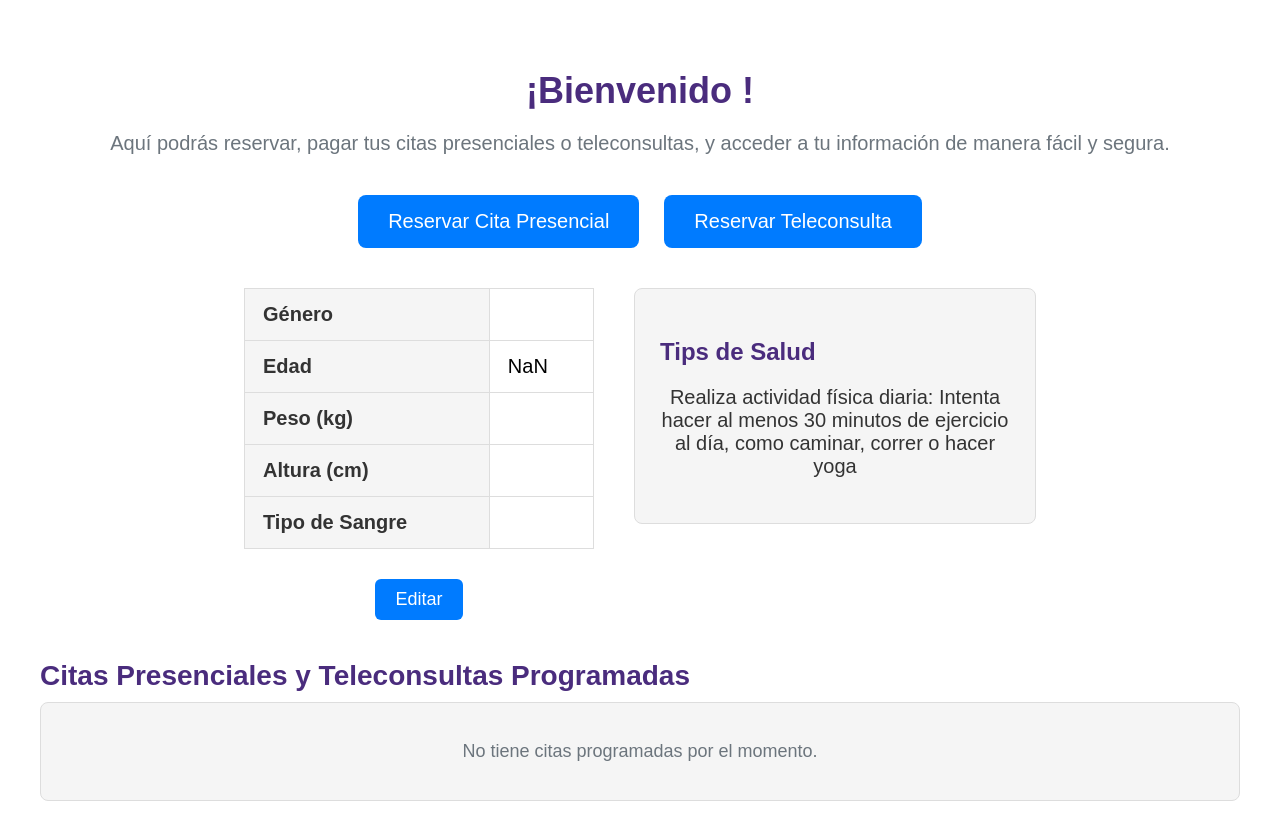
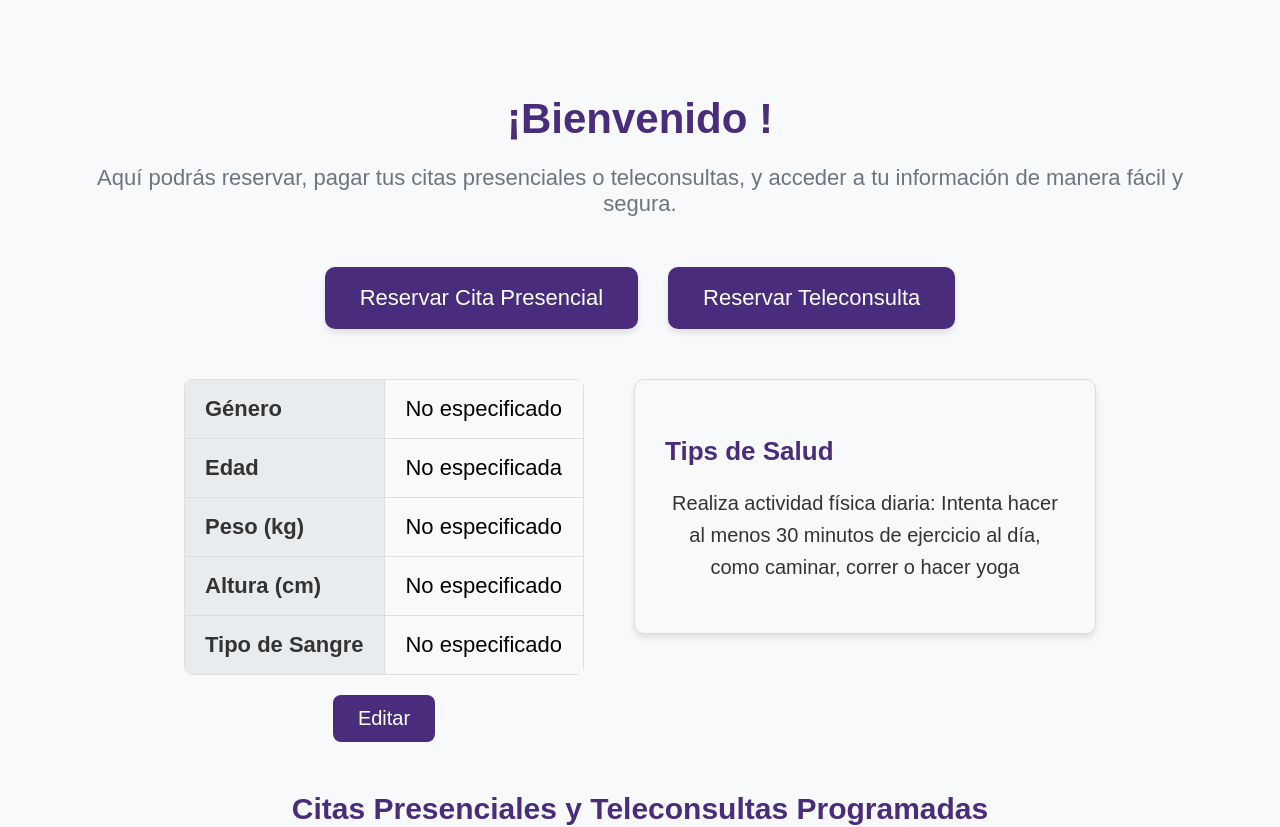
Before and after one commit to aaronfc20/Frontend-Proyecto, a React (Create React App) app: page /dashboard-usuario in a window 1280 px wide. Shown: the top 827 px of the page. Built offline with nearby package versions, Linux system fonts and the light colour scheme.

Commit message:
avance Paciente

```diff
--- a/src/components/DashboardUsuario.js
+++ b/src/components/DashboardUsuario.js
@@ -6,15 +6,15 @@ const DashboardUsuario = () => {
     const [userData, setUserData] = useState({
         nombre: '',
         apellidoPaterno: '',
-        genero: '',
+        genero: 'No especificado',
         fechaNacimiento: '',
-        peso: '',
-        altura: '',
-        tipoSangre: ''
+        peso: 'No especificado',
+        altura: 'No especificado',
+        tipoSangre: 'No especificado'
     });
     const [isEditing, setIsEditing] = useState(false);
-    const [tipIndex, setTipIndex] = useState(0); // Estado para el índice de los tips de salud
-    const [appointments, setAppointments] = useState([]); // Estado para almacenar las citas
+    const [tipIndex, setTipIndex] = useState(0);
+    const [appointments, setAppointments] = useState([]);
     const navigate = useNavigate();
 
     const healthTips = [
@@ -26,38 +26,35 @@ const DashboardUsuario = () => {
     ];
 
     useEffect(() => {
-        // Obtener los datos del usuario desde localStorage
         const user = JSON.parse(localStorage.getItem('user'));
         if (user) {
             setUserData({
-                ...userData,
-                nombre: user.nombres,
-                apellidoPaterno: user.apellidoPaterno,
-                genero: user.genero,
-                fechaNacimiento: user.fechaNacimiento,
+                nombre: user.nombres || 'No especificado',
+                apellidoPaterno: user.apellidoPaterno || 'No especificado',
+                genero: user.genero || 'No especificado',
+                fechaNacimiento: user.fechaNacimiento || '',
+                peso: user.peso || 'No especificado',
+                altura: user.altura || 'No especificado',
+                tipoSangre: user.tipoSangre || 'No especificado'
             });
         }
     }, []);
 
-    // Cambiar el índice de tip cada 5 segundos
     useEffect(() => {
         const interval = setInterval(() => {
             setTipIndex((prevIndex) => (prevIndex + 1) % healthTips.length);
         }, 5000);
-
-        // Limpiar el intervalo al desmontar el componente
         return () => clearInterval(interval);
     }, [healthTips.length]);
 
-    // Calcular la edad a partir de la fecha de nacimiento
     const calculateAge = (fechaNacimiento) => {
+        if (!fechaNacimiento) return 'No especificada';
         const birthDate = new Date(fechaNacimiento);
         const ageDifMs = Date.now() - birthDate.getTime();
         const ageDate = new Date(ageDifMs);
         return Math.abs(ageDate.getUTCFullYear() - 1970);
     };
 
-    // Alternar entre modos de edición y guardar
     const toggleEditMode = () => {
         if (isEditing) {
             localStorage.setItem('user', JSON.stringify({ ...userData }));
@@ -66,15 +63,8 @@ const DashboardUsuario = () => {
         setIsEditing(!isEditing);
     };
 
-    // Manejar cambios en los inputs
     const handleChange = (e) => {
         setUserData({ ...userData, [e.target.name]: e.target.value });
-    };
-
-    // Agregar una nueva cita al estado
-    const addAppointment = (tipo, fecha, hora) => {
-        const newAppointment = { tipo, fecha, hora };
-        setAppointments([...appointments, newAppointment]);
     };
 
     return (
@@ -175,12 +165,10 @@ const DashboardUsuario = () => {
                 </div>
             </div>
 
-            {/* Título de la sección de citas programadas como un display */}
             <h3 className="appointments-title">
                 <i className="fas fa-calendar-alt"></i> Citas Presenciales y Teleconsultas Programadas
             </h3>
 
-            {/* Contenedor de citas */}
             <div className="appointments-section">
                 {appointments.length === 0 ? (
                     <p>No tiene citas programadas por el momento.</p>
--- a/src/components/RegisterPatient.css
+++ b/src/components/RegisterPatient.css
@@ -36,14 +36,14 @@
 
 .register-input:focus,
 .register-textarea:focus {
-    border-color: #007bff;
+    border-color:  #4A2C7D;
     outline: none;
 }
 
 .register-button {
     width: 100%;
     padding: 10px;
-    background-color: #007bff;
+    background-color:  #4A2C7D;
     color: white;
     border: none;
     border-radius: 5px;
@@ -52,7 +52,7 @@
 }
 
 .register-button:hover {
-    background-color: #0056b3;
+    background-color:  #4A2C7D;
 }
 
 .register-textarea {
--- a/src/components/ReservarCitaPresencial.js
+++ b/src/components/ReservarCitaPresencial.js
@@ -1,5 +1,7 @@
 // ReservarCitaPresencial.js
 import React, { useState, useEffect } from 'react';
+
+
 import Step1 from './steps/Step1';
 import Step2 from './steps/Step2';
 import Step3 from './steps/Step3';
@@ -18,14 +20,22 @@ const ReservarCitaPresencial = () => {
     const [tipoSeguro, setTipoSeguro] = useState('');
 
     useEffect(() => {
+        // Obtener los datos del usuario desde localStorage
         const user = JSON.parse(localStorage.getItem('user'));
         if (user) {
             setUserData({
-                nombre: user.nombres,
-                apellidoPaterno: user.apellidoPaterno,
+                nombre: user.nombre || 'No especificado',
+                apellidoPaterno: user.apellidoPaterno || 'No especificado',
+                genero: user.genero || 'No especificado',
+                fechaNacimiento: user.fechaNacimiento || '',
+                peso: user.peso || 'No especificado',
+                altura: user.altura || 'No especificado',
+                tipoSangre: user.tipoSangre || 'No especificado'
             });
         }
     }, []);
+
+
 
     const handleNextStep = () => {
         setCurrentStep((prevStep) => prevStep + 1);
--- a/src/components/dashboardUsuario.css
+++ b/src/components/dashboardUsuario.css
@@ -1,161 +1,186 @@
+/* Dashboard Container */
 #dashboard-container {
-    font-family: Arial, sans-serif;
-    padding: 40px;
+    font-family: 'Arial', sans-serif;
+    padding: 60px;
+    background-color: #f8f9fa;
     text-align: center;
 }
 
-#dashboard-title {
+/* Title and Subtitle */
+#dashboard-container #dashboard-title {
     color: #4A2C7D;
-    font-size: 36px;
-    text-align: center;
-    margin-bottom: 10px;
+    font-size: 42px;
+    font-weight: bold;
+    margin-bottom: 15px;
 }
 
-#dashboard-subtitle {
+#dashboard-container #dashboard-subtitle {
     color: #6c757d;
-    margin-bottom: 40px;
-    font-size: 20px;
-    text-align: center;
+    font-size: 22px;
+    margin-bottom: 50px;
 }
 
-#button-group {
+/* Button Group */
+#dashboard-container #button-group {
     display: flex;
     justify-content: center;
-    gap: 25px;
-    margin-bottom: 40px;
+    gap: 30px;
+    margin-bottom: 50px;
 }
 
-.dashboard-button {
-    padding: 15px 30px;
-    background-color: #007bff;
+#dashboard-container .dashboard-button {
+    padding: 18px 35px;
+    background-color:  #4A2C7D;
+    color: white;
+    border: none;
+    border-radius: 10px;
+    cursor: pointer;
+    font-size: 22px;
+    transition: background-color 0.3s, transform 0.3s;
+    box-shadow: 0px 4px 6px rgba(0, 0, 0, 0.1);
+}
+
+#dashboard-container .dashboard-button:hover {
+    background-color:  #4A2C7D;
+    transform: scale(1.05);
+}
+
+/* Content Container */
+#dashboard-container .content-container {
+    display: flex;
+    justify-content: center;
+    gap: 50px;
+    align-items: flex-start;
+}
+
+/* User Info Table and Button Container */
+#dashboard-container .table-and-button-container {
+    display: flex;
+    flex-direction: column;
+    align-items: center;
+    width: 100%;
+    max-width: 400px;
+}
+
+#dashboard-container #user-info-table {
+    width: 100%;
+    border-collapse: collapse;
+    text-align: left;
+    font-size: 22px;
+    margin-bottom: 20px;
+    border-radius: 8px;
+    overflow: hidden;
+}
+
+#dashboard-container #user-info-table th,
+#dashboard-container #user-info-table td {
+    padding: 16px 20px;
+    border: 1px solid #ddd;
+}
+
+#dashboard-container #user-info-table th {
+    background-color: #e9ecef;
+    color: #333;
+    font-weight: bold;
+    font-size: 22px;
+}
+
+#dashboard-container #user-info-table td input,
+#dashboard-container #user-info-table td select {
+    width: 100%;
+    padding: 10px;
+    font-size: 20px;
+    border: 1px solid #ddd;
+    border-radius: 5px;
+    box-sizing: border-box;
+}
+
+/* Save Button */
+#dashboard-container .button-container #save-button {
+    padding: 12px 25px;
+    background-color:  #4A2C7D;
     color: white;
     border: none;
     border-radius: 8px;
     cursor: pointer;
     font-size: 20px;
-    transition: background-color 0.3s;
+    transition: background-color 0.3s, transform 0.3s;
 }
 
-.dashboard-button:hover {
-    background-color: #0056b3;
+#dashboard-container .button-container #save-button:hover {
+    background-color:  #4A2C7D;
+    transform: scale(1.05);
 }
 
-.content-container {
-    display: flex;
-    justify-content: center;
-    gap: 40px;
-    align-items: flex-start;
+/* Health Tips */
+#dashboard-container #health-tips {
+    width: 100%;
+    max-width: 400px;
+    padding: 30px;
+    border: 1px solid #ddd;
+    border-radius: 10px;
+    background-color: #f8f9fa;
+    text-align: left;
+    font-size: 22px;
+    box-shadow: 0px 4px 6px rgba(0, 0, 0, 0.1);
 }
 
-.table-and-button-container {
-    display: flex;
-    flex-direction: column;
-    align-items: center;
+#dashboard-container #health-tips h3 {
+    color: #4A2C7D;
+    margin-bottom: 20px;
+    font-size: 26px;
+    font-weight: bold;
 }
 
-#user-info-table {
-    width: 350px;
-    border-collapse: collapse;
-    text-align: left;
+#dashboard-container #health-tips p {
+    color: #333;
     font-size: 20px;
-    margin-bottom: 10px;
+    line-height: 1.6;
 }
 
-#user-info-table th,
-#user-info-table td {
-    padding: 14px 18px;
-    border: 1px solid #ddd;
+/* Appointments Title */
+#dashboard-container .appointments-title {
+    font-size: 30px;
+    font-weight: bold;
+    color: #4A2C7D;
+    margin-top: 50px;
+    margin-bottom: 20px;
+    text-align: center;
 }
 
-#user-info-table th {
+/* Appointments Section */
+#dashboard-container .appointments-section {
+    padding: 25px;
+    border: 1px solid #ddd;
+    border-radius: 10px;
     background-color: #f5f5f5;
-    color: #333;
-    font-weight: bold;
-    font-size: 20px;
+    text-align: left;
+    max-width: 700px;
+    margin: 0 auto;
+    box-shadow: 0px 4px 6px rgba(0, 0, 0, 0.1);
 }
 
-#user-info-table td input,
-#user-info-table td select {
-    width: 95%;
-    padding: 8px;
-    font-size: 18px;
-    border: 1px solid #ddd;
-    border-radius: 4px;
-    box-sizing: border-box;
-}
-
-.button-container {
-    margin-top: 20px;
-}
-
-#save-button {
-    padding: 10px 20px;
-    background-color: #007bff;
-    color: white;
-    border: none;
-    border-radius: 6px;
-    cursor: pointer;
-    font-size: 18px;
-    transition: background-color 0.3s;
-}
-
-#save-button:hover {
-    background-color: #0056b3;
-}
-
-#health-tips {
-    width: 350px;
-    padding: 25px;
-    border: 1px solid #ddd;
-    border-radius: 8px;
-    background-color: #f5f5f5;
-    text-align: left;
+#dashboard-container .appointments-section p {
     font-size: 20px;
-}
-
-#health-tips h3 {
-    color: #4A2C7D;
-    margin-bottom: 20px;
-    font-size: 24px;
-}
-
-#health-tips p {
-    color: #333;
-    font-size: 20px;
-}
-
-.appointments-title {
-    font-size: 28px; /* Tamaño tipo display */
-    font-weight: bold;
-    color: #4A2C7D;
-    margin-top: 40px;
-    margin-bottom: 10px;
-    text-align: left;
-}
-
-.appointments-section {
-    padding: 20px;
-    border: 1px solid #ddd;
-    border-radius: 8px;
-    background-color: #f5f5f5;
-    text-align: left;
-}
-
-.appointments-section p {
-    font-size: 18px;
     color: #6c757d;
 }
 
-.appointments-section ul {
+#dashboard-container .appointments-section ul {
     list-style-type: none;
     padding: 0;
 }
 
-.appointments-section li {
+#dashboard-container .appointments-section li {
     background-color: #ffffff;
     border: 1px solid #ddd;
-    border-radius: 5px;
-    padding: 10px;
-    margin-bottom: 10px;
-    font-size: 18px;
+    border-radius: 6px;
+    padding: 15px;
+    margin-bottom: 15px;
+    font-size: 20px;
+    box-shadow: 0px 4px 6px rgba(0, 0, 0, 0.05);
+    transition: transform 0.3s;
 }
+
+#dashboard-container .appointments-section li:hover {
+    transform: scale(1.02);
+}
--- a/src/components/reservarcitapresencial.css
+++ b/src/components/reservarcitapresencial.css
@@ -1,20 +1,131 @@
+/* Fondo de la aplicación */
+body {
+    background-image: url('../assets/fondo.png');
+    background-size: cover;
+    background-position: center;
+    background-attachment: fixed;
+    margin: 0;
+    padding: 0;
+    font-family: 'Arial', sans-serif;
+}
+
+/* Contenedor principal de Reservar Cita */
+.reservar-cita-container {
+    padding: 60px;
+    max-width: 800px;
+    margin: 50px auto;
+    background-color: rgba(255, 255, 255, 0.9); /* Fondo semitransparente para resaltar el contenido */
+    border-radius: 10px;
+    box-shadow: 0px 4px 10px rgba(0, 0, 0, 0.1);
+    text-align: center;
+}
+
+/* Título principal */
+.reservar-cita-container h2 {
+    color: #4A2C7D;
+    font-size: 36px;
+    font-weight: bold;
+    margin-bottom: 20px;
+}
+
+/* Subtítulo */
+.reservar-cita-container p {
+    color: #6c757d;
+    font-size: 20px;
+    margin-bottom: 30px;
+}
+
+/* Botones de los pasos */
 .step-buttons {
     display: flex;
-    justify-content: space-between;
-    margin-top: 20px;
+    justify-content: flex-end;
+    margin-top: 30px;
 }
 
 .step-buttons button {
-    padding: 10px 20px;
-    background-color: #007bff;
+    padding: 15px 30px;
+    background-color:  #4A2C7D;
     color: white;
     border: none;
-    border-radius: 6px;
-    font-size: 16px;
+    border-radius: 8px;
+    font-size: 18px;
     cursor: pointer;
-    transition: background-color 0.3s;
+    transition: background-color 0.3s, transform 0.2s;
+    box-shadow: 0px 4px 6px rgba(0, 0, 0, 0.1);
 }
 
 .step-buttons button:hover {
-    background-color: #0056b3;
+    background-color: #26173f;
+    transform: scale(1.05);
 }
+
+/* Pasos de navegación */
+.stepper-nav {
+    display: flex;
+    justify-content: space-between;
+    margin-bottom: 30px;
+}
+
+.stepper-nav .step {
+    padding: 10px 20px;
+    background-color: #e9ecef;
+    color: #333;
+    border-radius: 5px;
+    font-size: 18px;
+    font-weight: bold;
+    cursor: pointer;
+    transition: background-color 0.3s, transform 0.2s;
+}
+
+.stepper-nav .step.active {
+    background-color: #4A2C7D;
+    color: white;
+    transform: scale(1.05);
+}
+
+.stepper-nav .step:hover {
+    background-color: #4A2C7D;
+    color: white;
+}
+
+/* Selectores y etiquetas de los formularios */
+.select-container {
+    display: flex;
+    flex-direction: column;
+    align-items: center;
+    margin-bottom: 20px;
+    text-align: left;
+}
+
+.select-container label {
+    font-size: 20px;
+    color: #4A2C7D;
+    margin-bottom: 10px;
+    font-weight: bold;
+}
+
+.select-container select {
+    width: 100%;
+    max-width: 300px;
+    padding: 10px;
+    font-size: 18px;
+    border: 1px solid #ddd;
+    border-radius: 5px;
+    box-shadow: 0px 2px 4px rgba(0, 0, 0, 0.1);
+    transition: border-color 0.3s;
+}
+
+.select-container select:focus {
+    border-color: #4A2C7D;
+    outline: none;
+}
+
+/* Estilos de "Siguiente" y "Atrás" */
+.step-buttons button.back-button {
+    background-color: #6c757d;
+    margin-right: 10px;
+}
+
+.step-buttons button.back-button:hover {
+    background-color: #5a6268;
+}
```
Also changed, not shown: src/components/Login.js (+14 -8 lines), src/components/Stepper.js (deleted, +0 -28 lines), src/components/login.css (+57 -4 lines), src/components/stepper.css (deleted, +0 -45 lines), src/components/steps/step1.css (+67 -24 lines).
